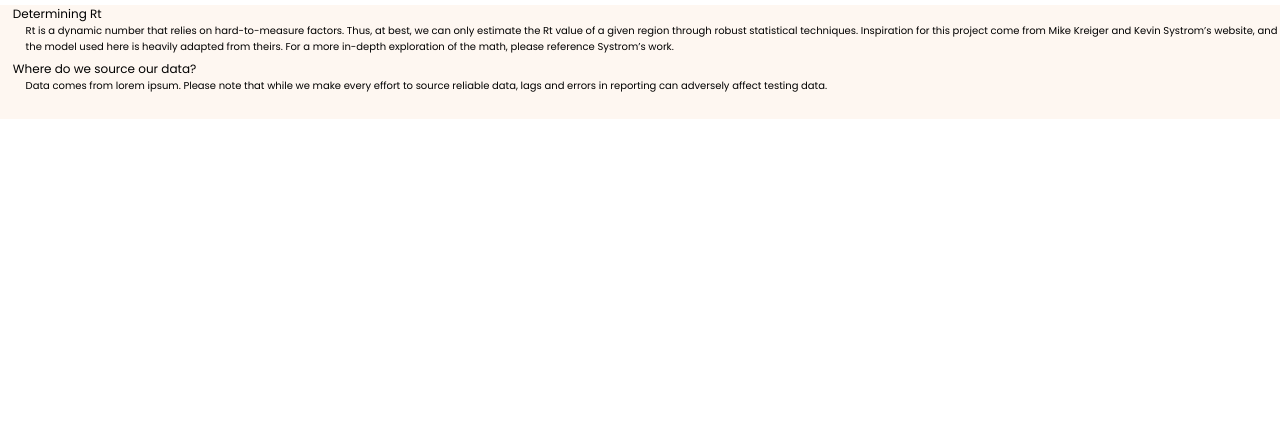
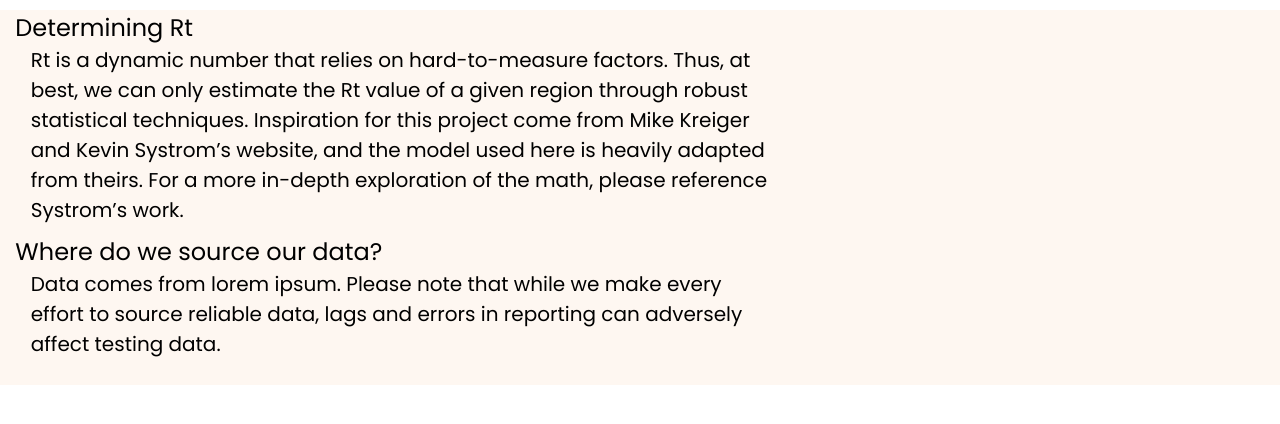
Before and after one commit to yodashiv/worldrtFrontend, a React (Create React App) app: page / in a window 1280 px wide. Shown: the top 424 px of the page. Built offline with nearby package versions, Linux system fonts and the light colour scheme.

Commit message:
Added customization to footnote

```diff
--- a/src/components/Footnote.js
+++ b/src/components/Footnote.js
@@ -2,24 +2,32 @@ import React from "react";
 import { makeStyles } from '@material-ui/core/styles';
 
 const useStyles = makeStyles({
+    backgroundContainer: {
+        minWidth: "200px",
+        width: "100%",
+        backgroundColor: "#FEF7F1",
+    },
     footNoteContainer: {
-        backgroundColor: "#FEF7F1",
         paddingBottom: "2%",
+        wordWrap: "overflow-wrap",
+        minWidth: "200px",
+        width: "60%",
+        maxWidth: "100%",
     },
     titleText: {
-        fontSize: "0.6em",
+        fontSize: "1.2em",
         fontFamily: "Poppins, Roboto, sansSerif",
         fontWeight: 300,
         marginBottom: "0px",
         marginTop: "0.4em",
-        marginLeft: "1%",
+        marginLeft: "2%",
     },
     explainerText: {
-        fontSize:"0.5em",
+        fontSize:"1em",
         fontFamily: "Poppins, Roboto, sansSerif",
         marginBlockStart: "0",
         marginBlockEnd: "0",
-        marginLeft: "2%",
+        marginLeft: "4%",
     }
 });
 
@@ -27,6 +35,7 @@ const Footnote = () => {
     const classes = useStyles();
 
     return (
+        <div className={classes.backgroundContainer}>
             <div className={classes.footNoteContainer}>
                 <h5 className={classes.titleText}> Determining Rt</h5>
                 <p className={classes.explainerText}>
@@ -44,6 +53,7 @@ const Footnote = () => {
                     adversely affect testing data.
                 </p>
             </div>
+        </div>
     );
 };
 
--- a/src/index.css
+++ b/src/index.css
@@ -14,6 +14,7 @@ code {
 }
 
 .appContainer {
+  min-width: 0;
   width: 100vw;
   max-width: 100vw;
   height: 100vh;
```
Lines whose indentation alone changed are shown as unchanged.
